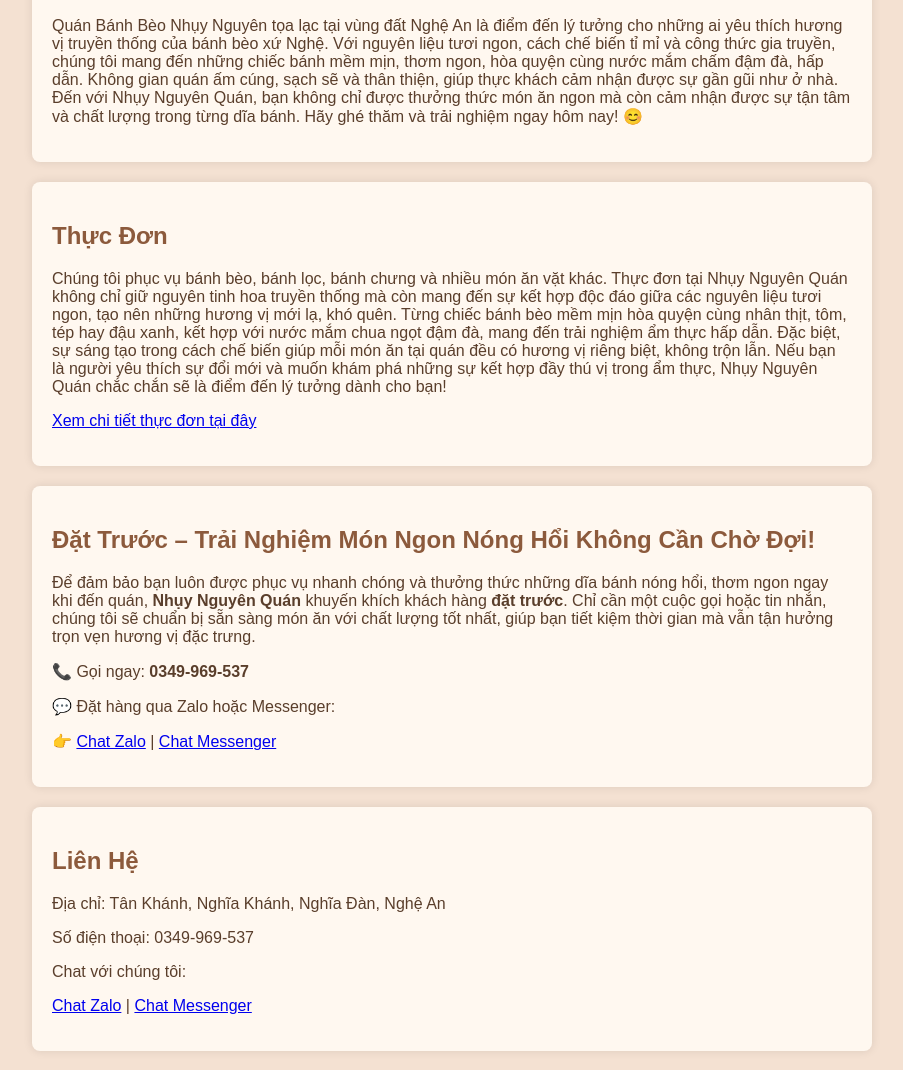
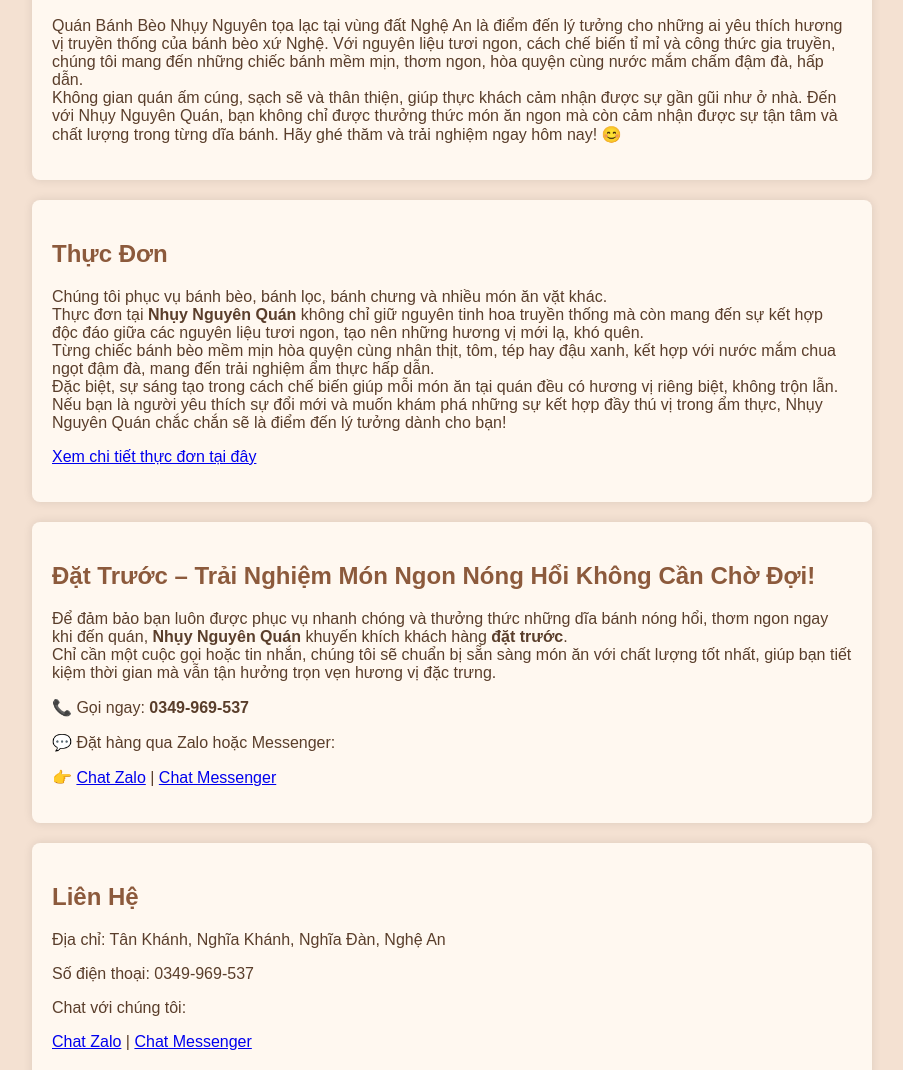
Before and after one commit to nhuynguyenquan/nhuynguyenquan.github.io, a plain HTML site: page index.html in a window 1280 px wide. Shown: the part 795-1865 px from the top of the page, without its empty margins (188-1091 px from the left). Drawn offline with Linux system fonts and the light colour scheme.

Commit message:
Update index.html

```diff
--- a/index.html
+++ b/index.html
@@ -68,22 +68,22 @@
     <div class="container" id="gioi-thieu">
         <img src="image/Banh-Beo.jpeg" alt="Bánh Bèo Nhụy Nguyên" class="image">
         <h2>Giới thiệu về quán</h2>
-        <p>Quán Bánh Bèo Nhụy Nguyên tọa lạc tại vùng đất Nghệ An là điểm đến lý tưởng cho những ai yêu thích hương vị truyền thống của bánh bèo xứ Nghệ. Với nguyên liệu tươi ngon, cách chế biến tỉ mỉ và công thức gia truyền, chúng tôi mang đến những chiếc bánh mềm mịn, thơm ngon, hòa quyện cùng nước mắm chấm đậm đà, hấp dẫn.
+        <p>Quán Bánh Bèo Nhụy Nguyên tọa lạc tại vùng đất Nghệ An là điểm đến lý tưởng cho những ai yêu thích hương vị truyền thống của bánh bèo xứ Nghệ. Với nguyên liệu tươi ngon, cách chế biến tỉ mỉ và công thức gia truyền, chúng tôi mang đến những chiếc bánh mềm mịn, thơm ngon, hòa quyện cùng nước mắm chấm đậm đà, hấp dẫn.<br>
 
 Không gian quán ấm cúng, sạch sẽ và thân thiện, giúp thực khách cảm nhận được sự gần gũi như ở nhà. Đến với Nhụy Nguyên Quán, bạn không chỉ được thưởng thức món ăn ngon mà còn cảm nhận được sự tận tâm và chất lượng trong từng dĩa bánh. Hãy ghé thăm và trải nghiệm ngay hôm nay! 😊</p>
     </div>
     <div class="container" id="menu">
         <h2>Thực Đơn</h2>
-        <p>Chúng tôi phục vụ bánh bèo, bánh lọc, bánh chưng và nhiều món ăn vặt khác.
-        Thực đơn tại Nhụy Nguyên Quán không chỉ giữ nguyên tinh hoa truyền thống mà còn mang đến sự kết hợp độc đáo giữa các nguyên liệu tươi ngon, tạo nên những hương vị mới lạ, khó quên. Từng chiếc bánh bèo mềm mịn hòa quyện cùng nhân thịt, tôm, tép hay đậu xanh, kết hợp với nước mắm chua ngọt đậm đà, mang đến trải nghiệm ẩm thực hấp dẫn.
+        <p>Chúng tôi phục vụ bánh bèo, bánh lọc, bánh chưng và nhiều món ăn vặt khác.<br>
+        Thực đơn tại <strong>Nhụy Nguyên Quán</strong> không chỉ giữ nguyên tinh hoa truyền thống mà còn mang đến sự kết hợp độc đáo giữa các nguyên liệu tươi ngon, tạo nên những hương vị mới lạ, khó quên.<br> Từng chiếc bánh bèo mềm mịn hòa quyện cùng nhân thịt, tôm, tép hay đậu xanh, kết hợp với nước mắm chua ngọt đậm đà, mang đến trải nghiệm ẩm thực hấp dẫn.<br>
 
-Đặc biệt, sự sáng tạo trong cách chế biến giúp mỗi món ăn tại quán đều có hương vị riêng biệt, không trộn lẫn. Nếu bạn là người yêu thích sự đổi mới và muốn khám phá những sự kết hợp đầy thú vị trong ẩm thực, Nhụy Nguyên Quán chắc chắn sẽ là điểm đến lý tưởng dành cho bạn!</p>
+Đặc biệt, sự sáng tạo trong cách chế biến giúp mỗi món ăn tại quán đều có hương vị riêng biệt, không trộn lẫn.<br> Nếu bạn là người yêu thích sự đổi mới và muốn khám phá những sự kết hợp đầy thú vị trong ẩm thực, Nhụy Nguyên Quán chắc chắn sẽ là điểm đến lý tưởng dành cho bạn!</p>
 
         <p><a href="nghiakhanh/menu">Xem chi tiết thực đơn tại đây</a></p>
     </div>
     <div class="container" id="dat-hang">
     <h2>Đặt Trước – Trải Nghiệm Món Ngon Nóng Hổi Không Cần Chờ Đợi!</h2>
-    <p>Để đảm bảo bạn luôn được phục vụ nhanh chóng và thưởng thức những dĩa bánh nóng hổi, thơm ngon ngay khi đến quán, <strong>Nhụy Nguyên Quán</strong> khuyến khích khách hàng <strong>đặt trước</strong>. Chỉ cần một cuộc gọi hoặc tin nhắn, chúng tôi sẽ chuẩn bị sẵn sàng món ăn với chất lượng tốt nhất, giúp bạn tiết kiệm thời gian mà vẫn tận hưởng trọn vẹn hương vị đặc trưng.</p>
+    <p>Để đảm bảo bạn luôn được phục vụ nhanh chóng và thưởng thức những dĩa bánh nóng hổi, thơm ngon ngay khi đến quán, <strong>Nhụy Nguyên Quán</strong> khuyến khích khách hàng <strong>đặt trước</strong>.<br> Chỉ cần một cuộc gọi hoặc tin nhắn, chúng tôi sẽ chuẩn bị sẵn sàng món ăn với chất lượng tốt nhất, giúp bạn tiết kiệm thời gian mà vẫn tận hưởng trọn vẹn hương vị đặc trưng.</p>
 
     <p>📞 Gọi ngay: <strong>0349-969-537</strong></p>
 
```
